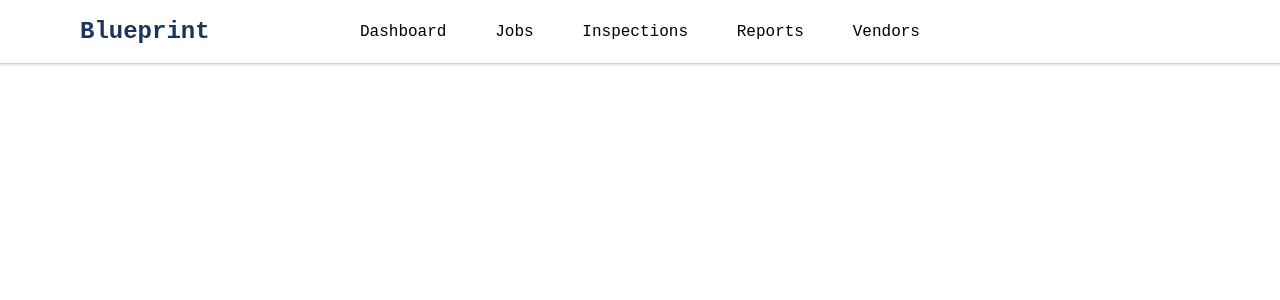
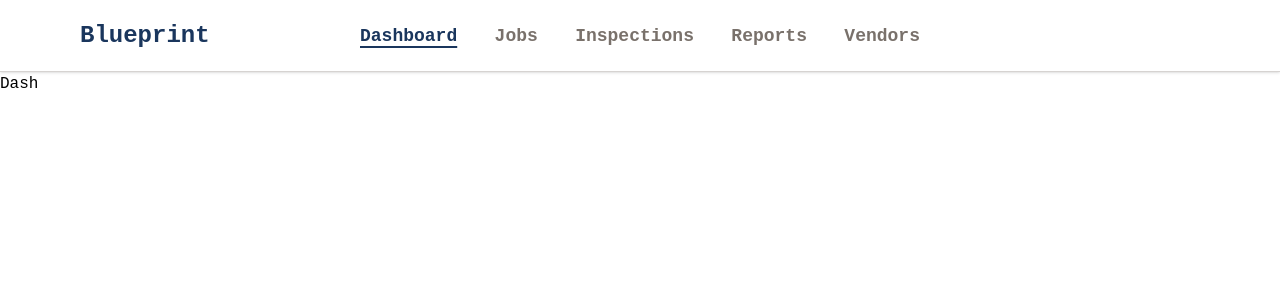
Before and after one commit to BronsonChaker/blueprint-web, a React (Vite) app: page /dashboard in a window 1280 px wide. Shown: the top 300 px of the page. Built offline with nearby package versions, Linux system fonts and the light colour scheme.

Commit message:
Navbar added to all routes inside of BrowserRouter, NavLink added to dashbaord to show active and inactive state of dashbaord links, profile section to be added

```diff
--- a/src/App.jsx
+++ b/src/App.jsx
@@ -1,7 +1,20 @@
+import { Link } from "react-router";
+
 function App() {
   return (
     <>
-      <h1 className="text-4xl">Test</h1>
+      <div className="flex flex-col text-lg">
+        <h1>Current Routes</h1>
+        <Link to="/">Index</Link>
+        <Link to="/dashboard">Dashboard</Link>
+        <Link to="/register">Register</Link>
+        <Link to="/login">Login</Link>
+        <Link to="/forgotpassword">Forgot Password</Link>
+        <Link to="/jobs">Jobs</Link>
+        <Link to="/inspections">Inspections</Link>
+        <Link to="/vendors">Vendors</Link>
+        <Link to="/Reports">Reports</Link>
+      </div>
     </>
   );
 }
--- a/src/components/Navbar.jsx
+++ b/src/components/Navbar.jsx
@@ -1,8 +1,8 @@
-import { Link } from "react-router";
+import { Link, NavLink } from "react-router";
 
 export default function Navbar() {
   return (
-    <nav className="h-16 w-full py-5 px-20 flex flex-row items-center border-b border-stone-300 shadow-sm">
+    <nav className="h-18 w-full py-5 px-20 flex flex-row items-center border-b border-stone-300 shadow-sm">
       {/* Logo */}
       <div className="w-1/4 justify-center">
         <Link to="">
@@ -12,16 +12,40 @@ export default function Navbar() {
 
       {/* Links */}
 
-      <div className="w-2/4 flex justify-between">
-        <Link to="/dashboard">Dashboard</Link>
-        <Link to="/jobs">Jobs</Link>
-        <Link to="/inspections">Inspections</Link>
-        <Link to="/reports">Reports</Link>
-        <Link to="/vendors">Vendors</Link>
+      <div className="w-2/4 flex justify-between font-semibold text-stone-500 text-lg">
+        <NavLink
+          className={({ isActive }) => (isActive ? "selected" : "")}
+          to="/dashboard"
+        >
+          Dashboard
+        </NavLink>
+        <NavLink
+          className={({ isActive }) => (isActive ? "selected" : "")}
+          to="/jobs"
+        >
+          Jobs
+        </NavLink>
+        <NavLink
+          className={({ isActive }) => (isActive ? "selected" : "")}
+          to="/inspections"
+        >
+          Inspections
+        </NavLink>
+        <NavLink
+          className={({ isActive }) => (isActive ? "selected" : "")}
+          to="/reports"
+        >
+          Reports
+        </NavLink>
+        <NavLink
+          className={({ isActive }) => (isActive ? "selected" : "")}
+          to="/vendors"
+        >
+          Vendors
+        </NavLink>
       </div>
 
       {/* Profile */}
-
       <div className="w-1/4 flex justify-between"></div>
     </nav>
   );
--- a/src/index.css
+++ b/src/index.css
@@ -14,3 +14,11 @@
 * {
   font-family: "JetBrains Mono", monospace;
 }
+
+.selected {
+  color: #1a365d;
+  text-decoration: underline;
+  text-decoration-thickness: 2px;
+  text-decoration-color: #1a365d;
+  text-underline-offset: 5px;
+}
--- a/src/main.jsx
+++ b/src/main.jsx
@@ -11,10 +11,12 @@ import Jobs from "./pages/Jobs.jsx";
 import Inpsections from "./pages/Inspections.jsx";
 import Reports from "./pages/Reports.jsx";
 import Vendors from "./pages/Vendors.jsx";
+import Navbar from "./components/Navbar.jsx";
 
 createRoot(document.getElementById("root")).render(
   <StrictMode>
     <BrowserRouter>
+      <Navbar />
       <Routes>
         <Route index path="/" element={<App />} />
         <Route path="/dashboard" element={<Dashboard />} />
--- a/src/pages/Dashboard.jsx
+++ b/src/pages/Dashboard.jsx
@@ -1,9 +1,7 @@
-import Navbar from "../components/Navbar";
-
 export default function Dashboard() {
   return (
     <>
-      <Navbar />
+      <div>Dash</div>
     </>
   );
 }
```
